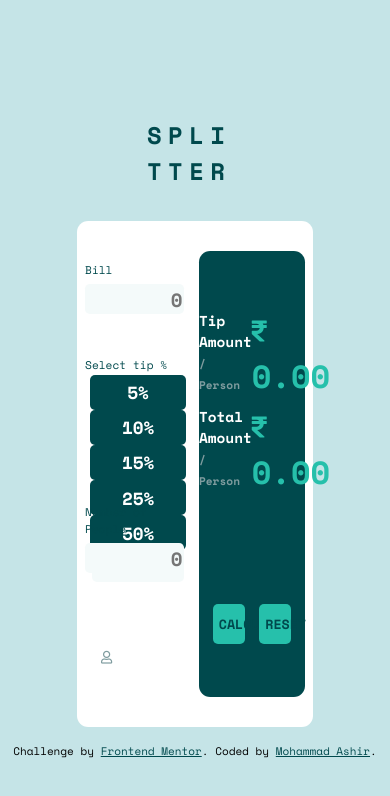
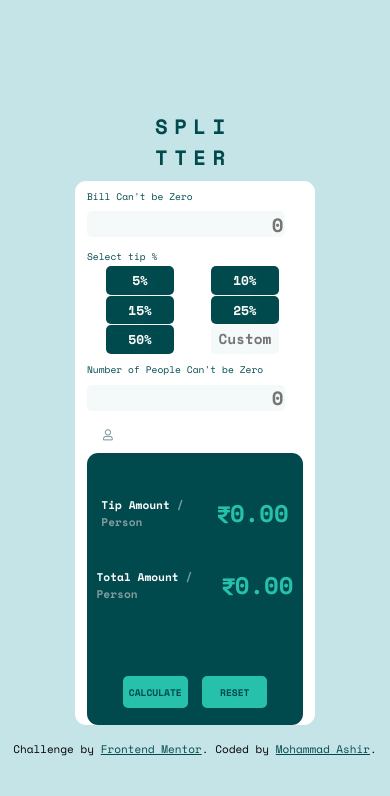
Before and after one commit to A-shir1/Tip-calculator-app, a plain HTML site: page index.html in a window 390 px wide. Drawn offline with nearby package versions, Linux system fonts and the light colour scheme.

Commit message:
Made it the percentage button a little more practical

```diff
--- a/index.html
+++ b/index.html
@@ -12,34 +12,51 @@
   <title>Tip calculator app</title>
 
 </head>
+
 <body>
   <h1>splitter</h1>
-  <main id = "TipCalc">
+  <main id="TipCalc">
     <div class="left">
       <div class="billDiv">
-        <h2 class="bill">Bill</h2>
+        <h2 class="bill">Bill <span class="CBZ disabled">Can't be Zero</span></h2>
         <i id="rupeeIcon" class="fas fa-rupee-sign"></i>
-        <input name="BillTextbox" maxlength="7" placeholder="0" type="text" class="textbox" required>
+        <input name="BillTextbox" maxlength="7" placeholder="0" type="text" class="textbox">
       </div>
 
       <div class="percSelect">
         <h2 class="selectTip">Select tip %</h2>
-
-        <div class="buttWrapper">
-          <button class="buttLabel">5%</button>
-          <button class="buttLabel">10%</button>
-          <button class="buttLabel">15%</button>
-          <button class="buttLabel">25%</button>
-          <button class="buttLabel">50%</button>
-          <input name="custom" placeholder="Custom" id="percText" type="text">
-        </div>
+        <ul class="buttWrapper">
+          <li class="percButt">
+              <input class="percRadio" type="radio" value="0.05" id="5" name="percentage" />
+              <label class="buttLabel" for="5">5%</label>
+          </li>
+          <li class="percButt">
+              <input type="radio" value="0.10" id="10" name="percentage" />
+              <label class="buttLabel" for="10">10%</label>
+          </li>
+          <li class="percButt">
+              <input type="radio" value="0.15" id="15" name="percentage" />
+              <label class="buttLabel" for="15">15%</label>
+          </li>
+          <li class="percButt">
+              <input type="radio" value="0.25" id="25" name="percentage" />
+              <label class="buttLabel" for="25">25%</label>
+          </li>
+          <li class="percButt">
+              <input type="radio" value="0.50" id="50" name="percentage" />
+              <label class="buttLabel" for="50">50%</label>
+          </li>
+          <li class="percTextItem">
+              <input type="text" id="percText" name="percText" placeholder="Custom"/>
+          </li>
+          </ul>
 
       </div>
 
       <div class="NOPdiv">
-        <h2 class="NOP">Number of People</h2>
+        <h2 class="NOP">Number of People <span class="CBZ disabled">Can't be Zero</span></h2>
         <i id ="userIcon" class="fas fa-user"></i>
-        <input name="NOPtextbox" maxlength="2" placeholder="0" type="text" class="textbox" required>
+        <input name="NOPtextbox" maxlength="2" placeholder="0" type="text" class="textbox">
       </div>
     </div>
 
@@ -55,9 +72,7 @@
             <p class="total">total amount <span class="perPerson">/ person</span></p>
             <p class="totalNumDiv"> <i class="fas fa-rupee-sign largeRupee"></i><span class="totalNum">0.00</span></p>
           </div>
-          <div class="total">
 
-          </div>
         </div>
       </div>
       <div class="actionButtons">
--- a/script.js
+++ b/script.js
@@ -1,5 +1,5 @@
 let textBox = document.querySelectorAll(".textbox");
-let percButt = document.querySelectorAll(".buttLabel");
+let percButt = document.querySelectorAll("input[name='percentage']");
 let percText = document.querySelector("#percText");
 let tipNum = document.querySelector(".tipNum");
 let totalNum = document.querySelector(".totalNum");
@@ -7,6 +7,9 @@ let calcButt = document.querySelector(".calcButt");
 let resetButt = document.querySelector(".resetButt");
 
 let bill = 0, nop = 0, percentage = 0, totalAmountPerP = 0, tipAmountPerP = 0, total = 0, tipTotal = 0;
+
+calcButt.disabled = true;
+resetButt.disabled = true;
 
         // CALCULATE BUTTON FUNCTIONS
 
@@ -24,30 +27,51 @@ const update = (tipAmountPerP, totalAmountPerP) =>{
 
         // RESET BUTTON FUNCTIONS
 
+const resetRadioButt = () => {
+    for (let pb of percButt)
+        pb.checked = false;
+}
 
+const resetTB = () => {
+    for (let tb of textBox)
+        tb.value = '';
+    percText.value = '';
+}
 
+const resetValue = () => {
+    bill = 0;
+    nop = 0;
+    percentage = 0;
+    totalAmountPerP = 0;
+    tipAmountPerP = 0;
+    total = 0;
+    tipTotal = 0;
+}
 
-for (let i = 0; i < percButt.length; i++){
-    percButt[i].addEventListener("click", () => {
-        percText.value = '';
+const resetPage = () => {
+    tipNum.innerHTML = '0.00';
+    totalNum.innerHTML = '0.00';
+}
 
-        if (i === 0)
-            percentage = 0.05;
-        else if (i === 1)
-            percentage = 0.10;
-        else if (i === 2)
-            percentage = 0.15;
-        else if (i === 3)
-            percentage = 0.25;
-        else if (i === 1)
-            percentage = 0.50;
-    });
+const checkInputs = () => {
+    if (bill > 0 && nop > 0 && percentage > 0){
+        calcButt.disabled = false;
+        resetButt.disabled = false;
+    }
 }
 
 
+for (let percValue of percButt) {
+    percValue.onchange = function() {
+        percentage = parseFloat(percValue.value);
+    }
+}
+
 percText.addEventListener("input", () => {
     percentage = parseFloat(percText.value / 100);
+    resetRadioButt()
 });
+
 
 for (let i = 0; i < textBox.length; i++){
     textBox[i].addEventListener("input", () => {
@@ -65,18 +89,8 @@ calcButt.addEventListener("click", () => {
 });
 
 resetButt.addEventListener("click", () => {
-    for (let tb of textBox)
-        tb.value = '';
-    percText.value = '';
-
-    bill = 0;
-    nop = 0;
-    percentage = 0;
-    totalAmountPerP = 0;
-    tipAmountPerP = 0;
-    total = 0;
-    tipTotal = 0;
-
-    tipNum.innerHTML = '0.00';
-    totalNum.innerHTML = '0.00';
+    resetTB();
+    resetRadioButt();
+    resetValue();
+    resetPage();
 });
--- a/styles.css
+++ b/styles.css
@@ -57,6 +57,9 @@ input[type = "text"]:focus{
     font-size: 1.2rem;
 }
 
+.tbError{
+    border: 2px solid var(--red);
+}
 
 h1{
     width: 6rem;
@@ -86,10 +89,8 @@ h1{
 }
 
 #TipCalc .left{
-    /* background-color: red; */
     color: var(--vd-cyan);
     position: relative;
-
 }
 
 h2{
@@ -98,6 +99,9 @@ h2{
     margin-bottom: 2px;
 }
 
+h2 .CBZ{
+
+}
 
 #rupeeIcon{
     top: 2.5rem;
@@ -110,10 +114,13 @@ h2{
 
 
 .percSelect{
-    margin: 2.5rem 0;
+    margin: 1.75rem 0;
 }
 
-.buttWrapper{
+.buttWrapper {
+    list-style-type:none;
+
+    padding:0;
     height: 5.5rem;
     display: flex;
     flex-wrap: wrap;
@@ -121,23 +128,56 @@ h2{
     justify-content: space-around;
 }
 
-.buttLabel{
+.buttWrapper li{
+    float:left;
+    margin:0 5px 0 0;
+    width: 6rem;
+    height: 2.2rem;
+    position:relative;
+    text-align: center;
+    font-size: 1.1rem;
+    font-weight: bold;
+}
+
+.buttWrapper .percButt{
     border: none;
     background-color: var(--vd-cyan);
-    width: 6rem;
-    height: 2.2rem;
     color: var(--white);
-    font-size: 1.1rem;
 }
 
-.buttLabel:focus{
+.buttWrapper .buttLabel, .buttWrapper input {
+   display:block;
+   position:absolute;
+   top:0;
+   left:0;
+   right:0;
+   bottom:0;
+}
+
+.buttWrapper input[type="radio"] {
+   opacity:0.011;
+   z-index:100;
+}
+
+.buttWrapper input[type="radio"]:checked + .buttLabel {
    background-color: var(--strong-cyan);
    color: var(--vd-cyan);
 }
 
+.buttWrapper .buttLabel {
+    padding:5px;
+    border:1px solid #CCC;
+    cursor:pointer;
+    z-index:90;
+    border: none;
+    border-radius: 5px;
+}
+
+
+
 #percText{
-    width: 5.8rem;
-    height: 2rem;
+    width: 6rem;
+    height: 2.2rem;
     text-align: center;
     border: none;
     box-sizing: border-box;
@@ -148,10 +188,11 @@ h2{
     border: 2px solid var(--strong-cyan);
 }
 
-.buttLabel, #percText{
+.percButt, #percText{
     border-radius: 5px;
     font-weight: bold;
 }
+
 
 #userIcon{
     bottom: 2rem;
@@ -224,11 +265,12 @@ h2{
 
 .actionButtons{
     text-align: center;
+    position: relative;
+    height: 3rem;
 }
 
 .resetButt, .calcButt{
     width: 30%;
-    margin: auto;
     height: 2.5rem;
     text-transform: uppercase;
     font-weight: bold;
@@ -237,9 +279,12 @@ h2{
     border: none;
     border-radius: 5px;
     transition: 0.2s;
+
 }
 
-
+.resetButt:hover{
+    cursor: pointer;
+}
 
 .resetButt:hover, .calcButt:hover{
     background-color: var(--vd-cyan);
@@ -256,3 +301,178 @@ h2{
 .attribution a {
     color: var(--vd-cyan);
 }
+
+
+@media screen and (max-width: 1100px){
+    .buttWrapper li, #percText{
+        width: 5rem;
+        height: 2rem;
+        font-size: 1rem;
+    }
+
+    #percText::-webkit-input-placeholder {
+        font-size: 0.9rem;
+        line-height: 3;
+    }
+
+    #userIcon{
+        bottom: 0.9rem;
+        left: 1rem;
+    }
+
+    .tip{
+        width: 5.5rem;
+    }
+
+    .tip, .total{
+        font-size: 0.8rem;
+    }
+
+    .largeRupee{
+        font-size: 1.5rem;
+    }
+
+    .tipAmount .tipNumDiv, .totalAmount .totalNumDiv{
+        font-size: 1.7rem;
+    }
+
+    .resetButt, .calcButt{
+        font-size: 0.7rem;
+        height: 2.2rem;
+    }
+}
+
+@media screen and (max-width: 1016px){
+    #TipCalc{
+        width: 70%;
+    }
+}
+
+@media screen and (max-width: 850px){
+    #TipCalc{
+        width: 80%;
+    }
+}
+
+@media screen and (max-width: 768px){
+    .buttWrapper li, #percText{
+        width: 4.5rem;
+        height: 1.8rem;
+        font-size: 0.9rem;
+    }
+
+    .percSelect{
+        margin: 0rem 0;
+    }
+}
+
+@media screen and (max-width: 680px){
+    h1{
+        font-size: 1.3rem;
+        margin: 0.5rem 0;
+        width: 5rem;
+
+    }
+
+    #TipCalc{
+        width: 85%;
+        height: 50%;
+    }
+
+    .left, .right{
+        height: 80%;
+    }
+
+    .percSelect{
+        margin: 0;
+    }
+
+    .buttWrapper li, #percText{
+        width: 4.3rem;
+        height: 1.8rem;
+        font-size: 0.8rem;
+    }
+
+
+    h2{
+        font-size: 0.6rem;
+    }
+
+    .textbox{
+        height: 1.5rem;
+    }
+
+    .buttWrapper{
+        margin: 0.2rem;
+    }
+
+    #rupeeIcon, #userIcon {
+        font-size: 0.7rem;
+    }
+
+    #rupeeIcon{
+        top: 2.4rem;
+    }
+
+    #userIcon{
+        bottom: 0.8rem;
+    }
+
+        /* RIGHT */
+
+    .results{
+        height: 9rem;
+    }
+
+    .tipAmount, .totalAmount{
+        height: 4.5rem;
+    }
+
+    .tip{
+        width: 5.5rem;
+    }
+
+    .tip, .total{
+        font-size: 0.7rem;
+    }
+
+    .largeRupee{
+        font-size: 1.2rem;
+    }
+
+    .tipAmount .tipNumDiv, .totalAmount .totalNumDiv{
+        font-size: 1.5rem;
+    }
+
+    .actionButtons{
+        height: 2rem;
+    }
+
+    .resetButt, .calcButt {
+        font-size: 0.6rem;
+        height: 2rem;
+    }
+
+    .resetButt:hover, .calcButt:hover{
+        border: 1.5px solid var(--strong-cyan);
+    }
+}
+
+
+@media screen and (max-width: 620px){
+    #TipCalc{
+        width: 15rem;
+        height: fit-content;
+        flex-direction: column;
+    }
+
+    .left, .right{
+        width: 90%;
+        height: 17rem;
+        margin: auto;
+    }
+
+    .textbox{
+        width: 90%;
+    }
+}
```
Lines whose indentation alone changed are shown as unchanged.
